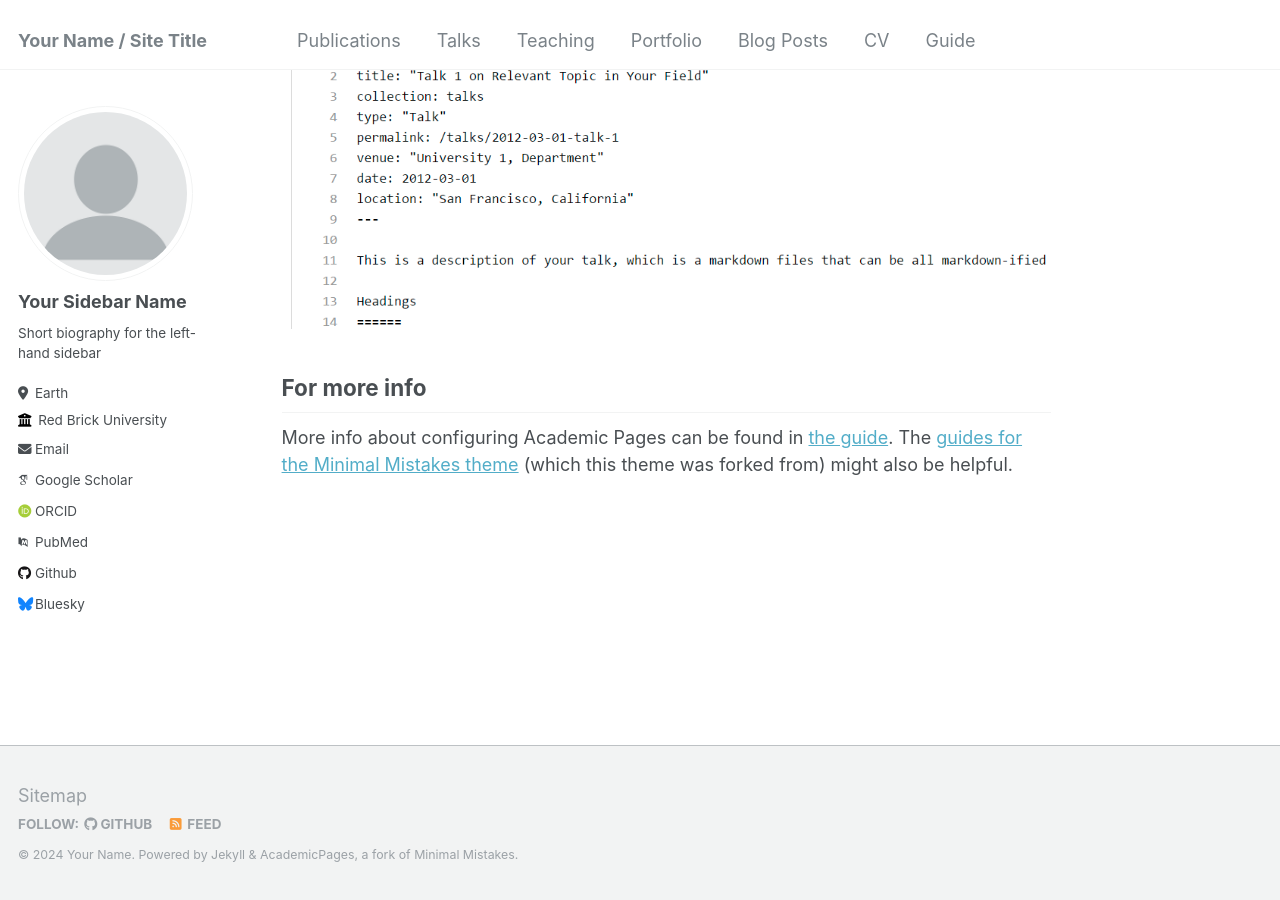
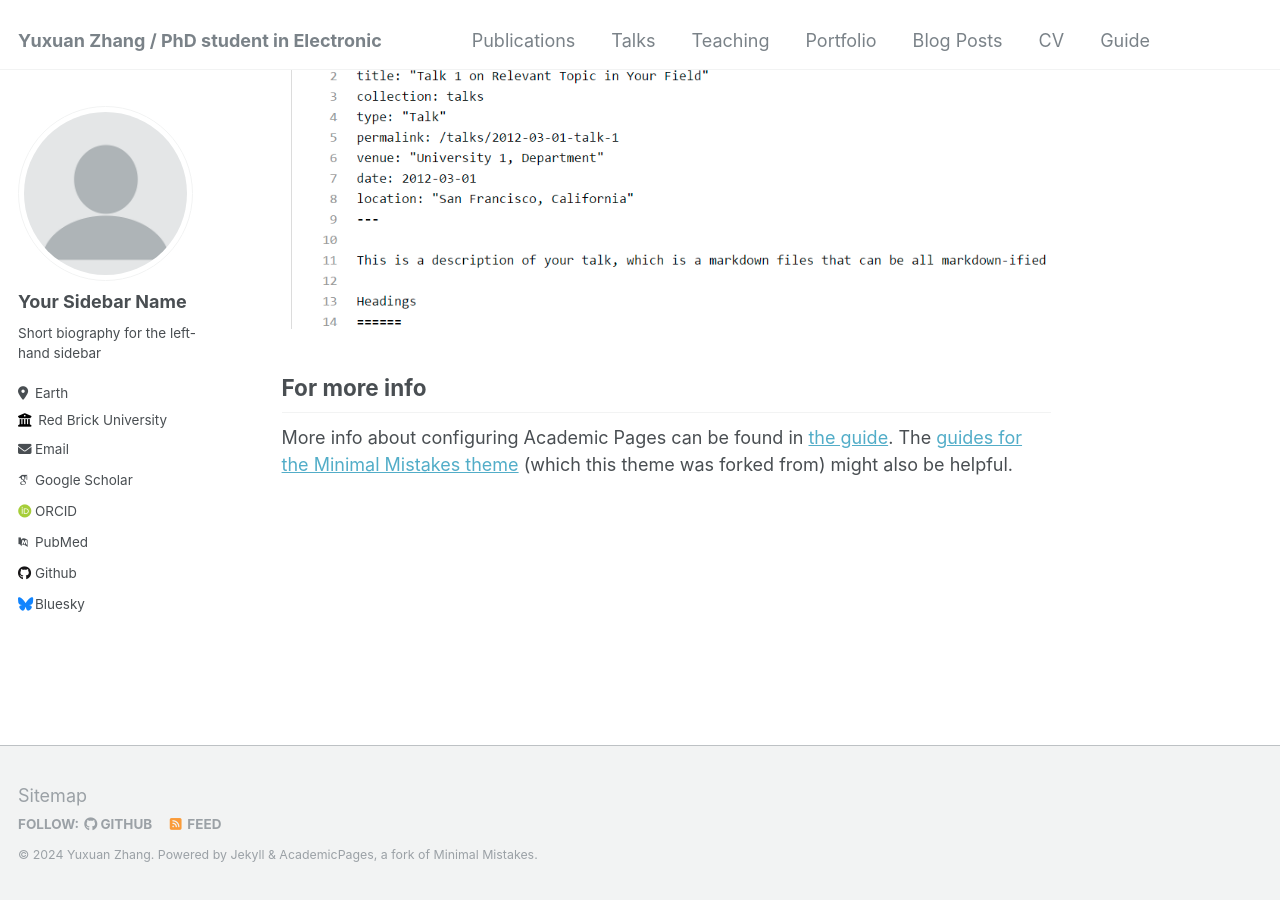
Before and after one commit to YuxuanZhang-96/YuxuanZhang-96.github.io, a Jekyll site: the page built from _pages/about.md, in a window 1280 px wide and 900 px high, scrolled down 2547 px. Built offline with Jekyll 4.4.1, drawn with Linux system fonts in a browser that asks for light colours; some web fonts are replaced.

Commit message:
Update _config.yml

```diff
--- a/_config.yml
+++ b/_config.yml
@@ -8,9 +8,9 @@
 
 # Basic Site Settings
 locale                   : "en-US"
-title                    : "Your Name / Site Title"
+title                    : "Yuxuan Zhang / PhD student in Electronic"
 title_separator          : "-"
-name                     : &name "Your Name"
+name                     : &name "Yuxuan Zhang"
 description              : &description "personal description"
 url                      : https://academicpages.github.io # the base hostname & protocol for your site e.g. "https://mmistakes.github.io"
 baseurl                  : "" # the subpath of your site, e.g. "/blog"
```
